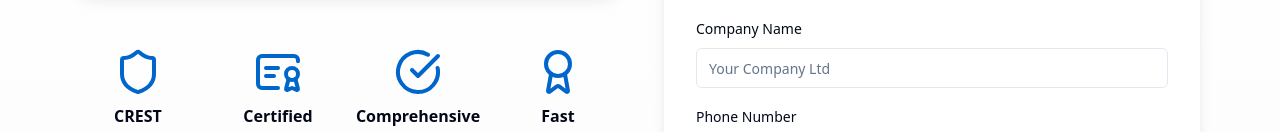
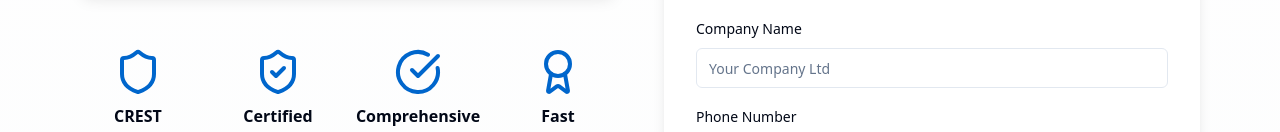
Before and after one commit to xctTv0/pen-test-quick-quote, a React (Vite) app: page / in a window 1280 px wide. Shown: the part 464-596 px from the top of the page. Built offline with nearby package versions, Linux system fonts and the light colour scheme.

Commit message:
Fix error in application code
Resolved issues in the application code to ensure proper functionality and user experience.
[skip gpt_engineer]

```diff
--- a/src/components/TrustBadges.tsx
+++ b/src/components/TrustBadges.tsx
@@ -1,4 +1,4 @@
-import { Shield, CheckCircle, Award, Certificate } from "lucide-react";
+import { Shield, CheckCircle, Award, ShieldCheck } from "lucide-react";
 
 export const TrustBadges = () => {
   return (
@@ -9,7 +9,7 @@ export const TrustBadges = () => {
         <p className="text-sm text-gray-600">Our pen testers hold CREST certifications</p>
       </div>
       <div className="flex flex-col items-center text-center space-y-2">
-        <Certificate className="w-12 h-12 text-safetech-blue" />
+        <ShieldCheck className="w-12 h-12 text-safetech-blue" />
         <h3 className="font-semibold">Certified Experts</h3>
         <p className="text-sm text-gray-600">Industry-leading penetration testing methodology</p>
       </div>
```
